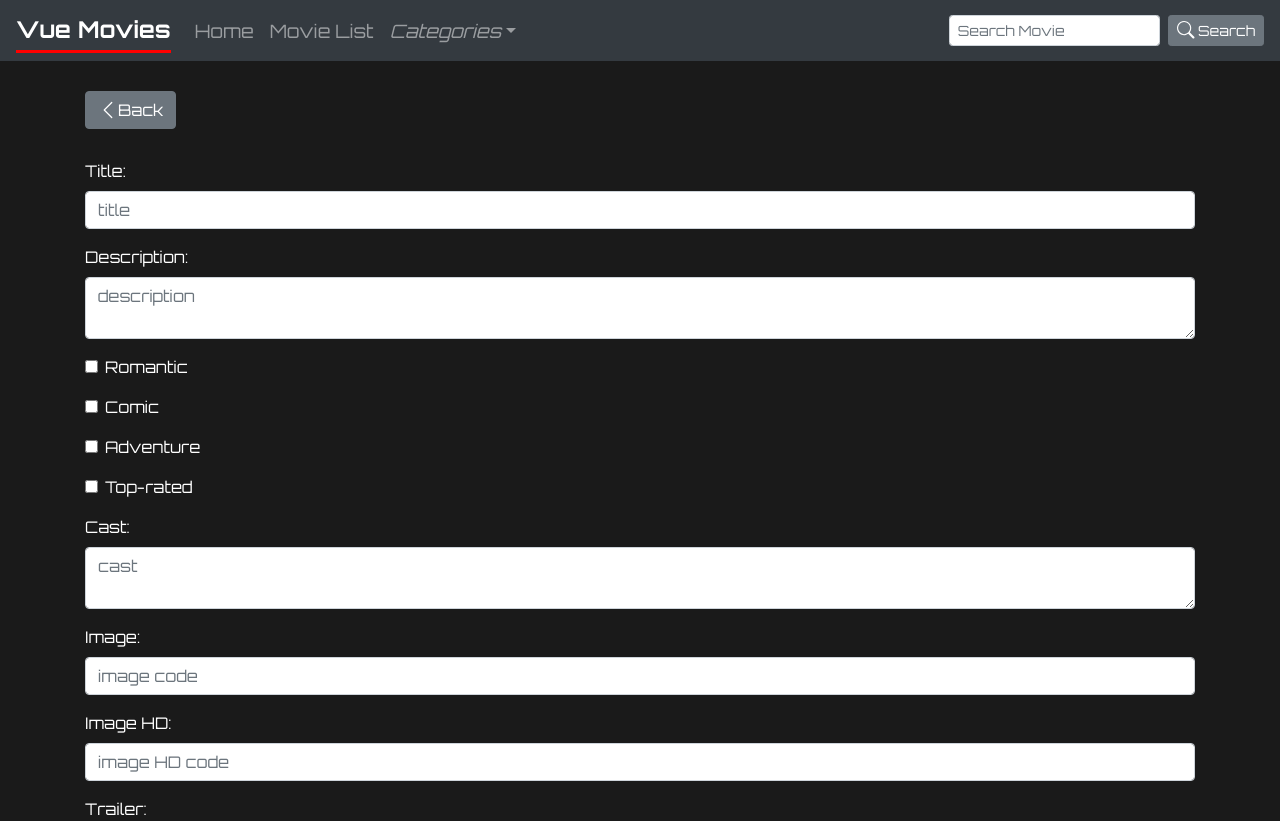
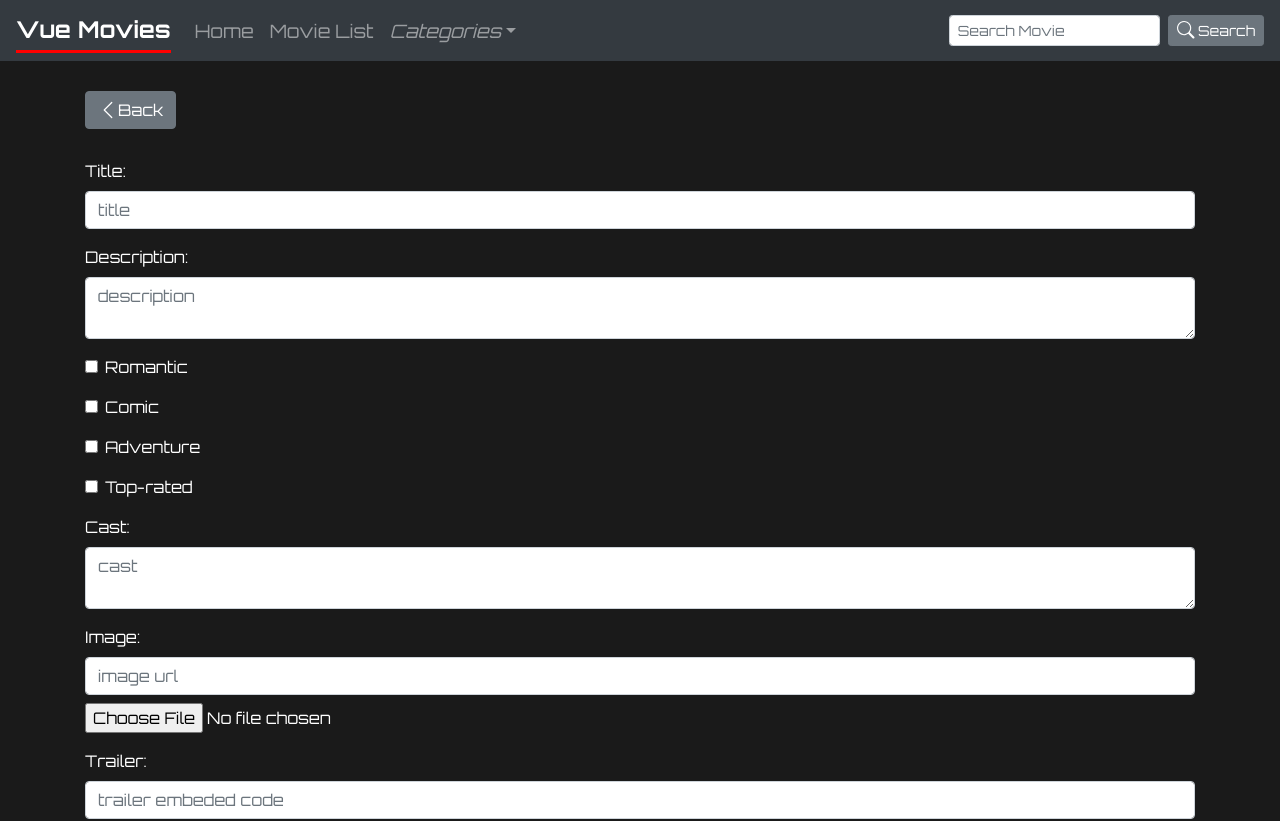
Before and after one commit to monika-piras/vuejs-movies-example, a Vue app: page /addFilm in a window 1280 px wide. Shown: the top 821 px of the page. Built offline with nearby package versions, Linux system fonts and the light colour scheme.

Commit message:
update base64 image

```diff
--- a/src/components/FormComponent.vue
+++ b/src/components/FormComponent.vue
@@ -40,12 +40,8 @@
 
       <div class="form-group align-left">
         <label class="left" for="inlineFormInput5">Image:</label>
-        <input type="text" class="form-control mb-2" id="inlineFormInput5" v-model="image" placeholder="image code">
-      </div>
-
-      <div class="form-group align-left">
-        <label class="left" for="inlineFormInput6">Image HD:</label>
-        <input type="text" class="form-control mb-2" id="inlineFormInput6" v-model="imageHd" placeholder="image HD code">
+        <input type="text" class="form-control mb-2" id="inlineFormInput5" v-model="image" placeholder="image url">
+        <input type="file" id="avatar" name="avatar" @change="onFileChanged" accept="image/png, image/jpeg">
       </div>
 
       <div class="form-group align-left">
@@ -85,11 +81,27 @@ export default {
       image: null,
       imageHd: null,
       trailer: null,
+      base64: null,
       id: Math.random() * 10
     };
   },
 
   methods: {
+    onFileChanged(event) {
+      const file = event.target.files[0];
+      const reader = new FileReader();
+      reader.readAsDataURL(file);
+
+      reader.onload = () => {
+        // console.info("data read:", reader.result);
+        this.base64 = reader.result;
+      };
+
+      reader.onerror = error => {
+        console.error("Error reading image: ", error);
+      };
+    },
+
     checkForm: function(event) {
       this.compileHTMLErrors();
 
@@ -141,12 +153,11 @@ export default {
         categories: this.checkedCategories,
         cast: this.cast,
         prefer: this.prefer,
-        image: this.image,
+        image: this.image? this.image : this.base64,
         imageHd: this.imageHd,
         trailerPath: this.trailer,
-        id: this.id
+        id: this.id,
       };
-
       console.log("save qualcosa ..");
 
       if (this.title) {
@@ -171,5 +182,4 @@ export default {
 .testo {
   color: red;
 }
-
 </style>
```
